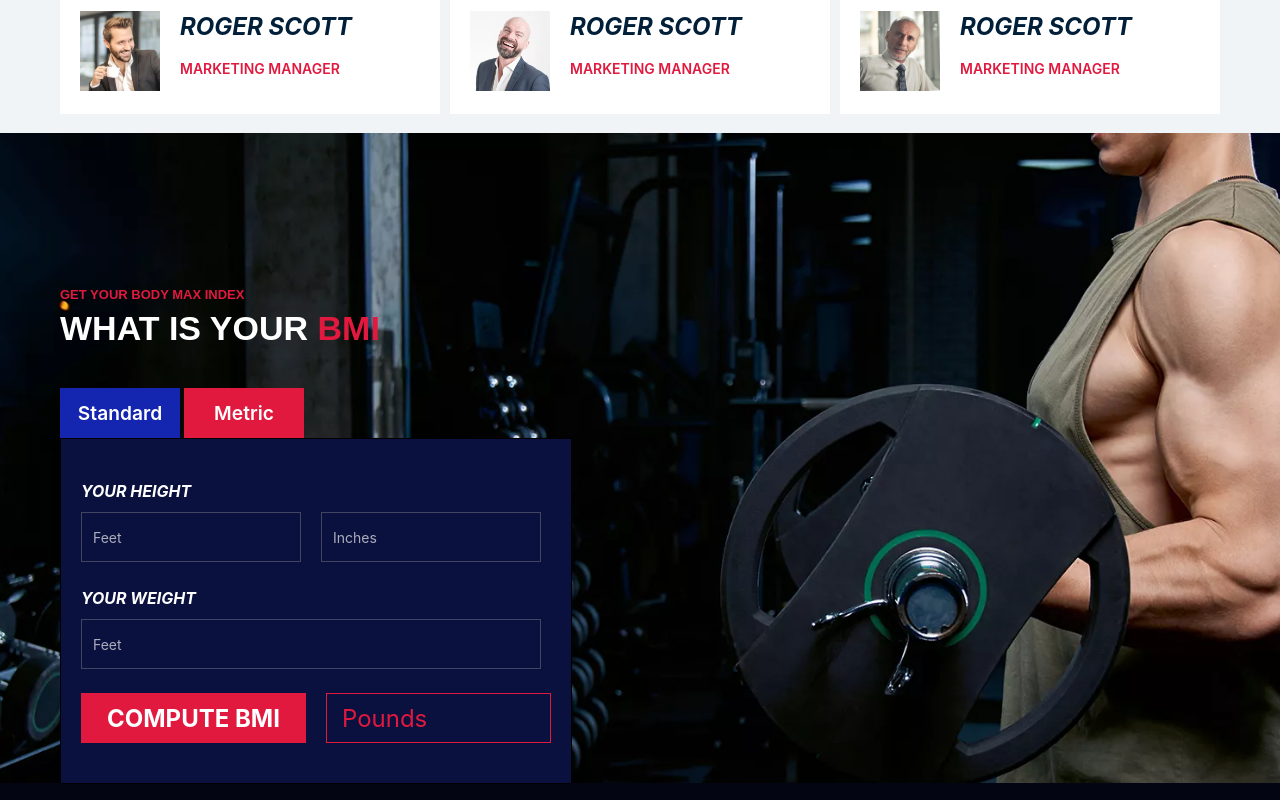
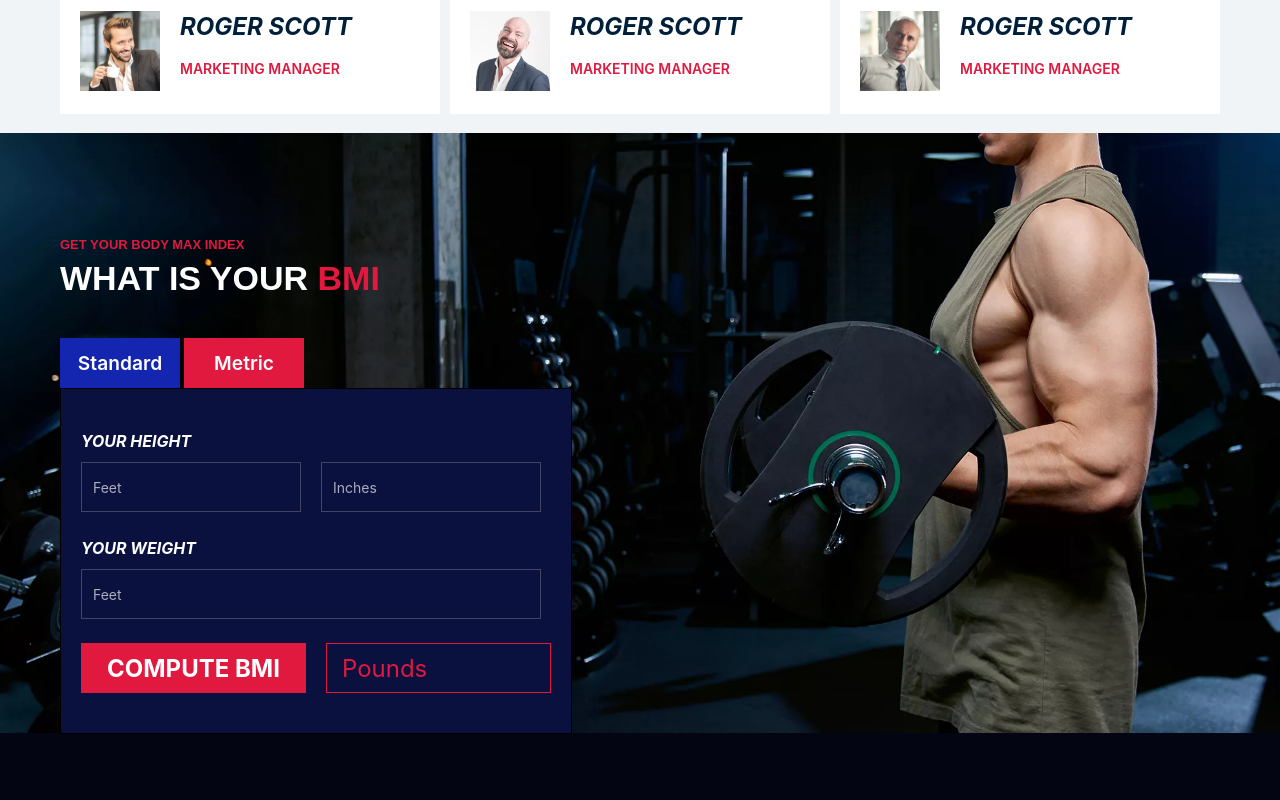
Before and after one commit to mehrab-alam/dazko-gym-website, a Next.js app: page / in a window 1280 px wide. Shown: the part 6060-6860 px from the top of the page. Built offline with nearby package versions, Linux system fonts and the light colour scheme.

Commit message:
use background css property for background of the form section

```diff
--- a/next.config.js
+++ b/next.config.js
@@ -1,6 +1,7 @@
 /** @type {import('next').NextConfig} */
 const nextConfig = {
   reactStrictMode: true,
+  distDir: 'build'
 }
 
 module.exports = nextConfig
--- a/src/components/Theme/DazkoForm.jsx
+++ b/src/components/Theme/DazkoForm.jsx
@@ -8,7 +8,7 @@ const DazkoForm = () => {
     return (
         <section className={styles.formSection}>
             <div>
-                <Image src="/img/dazko-img/bg_4.jpg.webp" alt="" height={800} width={1200} />
+                {/* <Image src="/img/dazko-img/bg_4.jpg.webp" alt="" height={800} width={1200} /> */}
             </div>
             <div className={styles.formContent}>
                 <h3>GET YOUR BODY MAX INDEX</h3>
--- a/src/styles/dazko/DazkoForm.module.css
+++ b/src/styles/dazko/DazkoForm.module.css
@@ -1,26 +1,13 @@
 .formSection {
+    background: url("/img/dazko-img/bg_4.jpg.webp") center/cover no-repeat;
     height: 600px;
+
     width: 100%;
+    padding: 0px 10px;
 
-    padding: 0px 10px;
-    margin-bottom: 50px;
 }
 
-.formSection>div:first-child {
-    position: absolute;
-    right: 0px;
-    left: 0px;
-    z-index: -10;
-}
 
-.formSection>div:first-child img {
-    height: 800px;
-    width: 100%;
-    object-fit: cover;
-    object-position: center;
-
-
-}
 
 .formContent {
     max-width: 1200px;
@@ -28,7 +15,8 @@
     position: relative;
     z-index: 10;
     padding: 10px 20px;
-    top: 185px;
+    top: 22.5%;
+    bottom: 77.5%;
 }
 
 .formContent h3 {
@@ -173,11 +161,11 @@
 }
 
 @media only screen and (max-width: 415px) {
-    .formSection>div:first-child img {
+    /* .formSection>div:first-child img {
         width: 100%;
         object-fit: cover;
         object-position: center;
-    }
+    } */
 
     .formContent h1 {
         font-size: 28px;
@@ -185,7 +173,8 @@
 
     .formContent {
         width: 100%;
-        top: 22%;
+        top: 18.5%;
+        bottom: 81%;
 
         padding: 0px 0px;
     }
--- a/src/styles/dazko/DazkoHero.module.css
+++ b/src/styles/dazko/DazkoHero.module.css
@@ -407,6 +407,7 @@
     .heroDescriptions Button {
         width: 50%;
         font-size: 1rem;
+
     }
 
     .bgImage {
--- a/src/styles/dazko/DazkoPricing.module.css
+++ b/src/styles/dazko/DazkoPricing.module.css
@@ -281,6 +281,8 @@
         flex-direction: column;
         align-items: center;
         justify-content: center;
+        -webkit-box-shadow: 0px 24px 48px -13px #0000000d;
+        box-shadow: 0px 24px 48px -13px #0000000d;
     }
 
     .featureContainer {
--- a/src/styles/dazko/DazkoTestimonial.module.css
+++ b/src/styles/dazko/DazkoTestimonial.module.css
@@ -132,7 +132,7 @@
     .profileConatiner>div:last-child h3,
     .profileConatiner>div:last-child p,
     .profileConatiner>p {
-        font-size: 1rem;
+        font-size: 1.4rem;
     }
 
     .testimonialSection h4,
--- a/src/styles/globals.css
+++ b/src/styles/globals.css
@@ -213,8 +213,8 @@ a {
     justify-content: center;
     position: absolute;
     height: 50px;
-    top: 60%;
-    bottom: 40%;
+    top: 85%;
+    bottom: 15%;
 
   }
 
```
